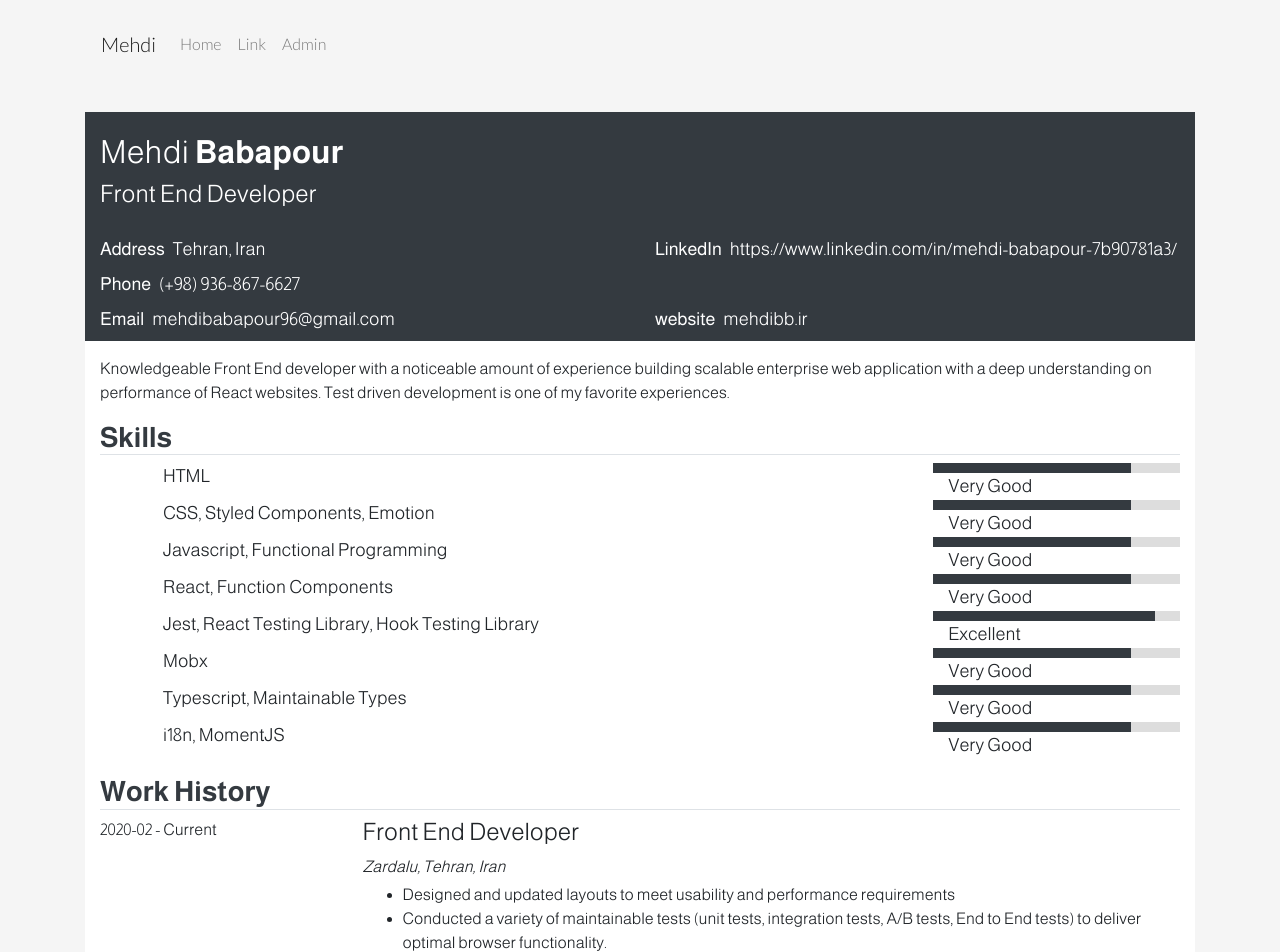
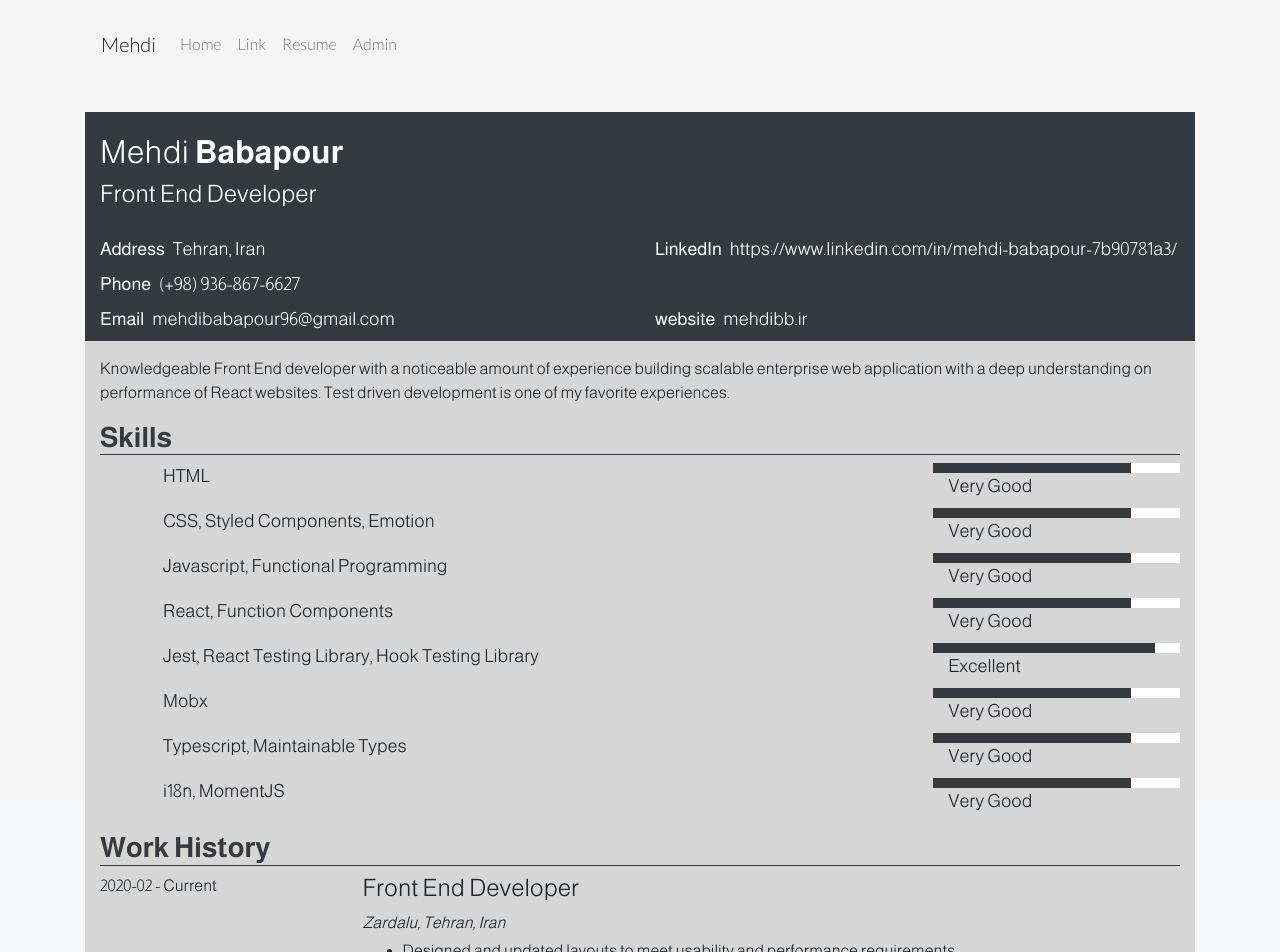
Before and after one commit to mehdibb/personal-blog-react, a React (Create React App) app: page /resume in a window 1280 px wide. Shown: the top 952 px of the page. Built offline with nearby package versions, Linux system fonts and the light colour scheme; no server answers; what contentful-management would draw is missing.

Commit message:
fix netlify redirect issue

```diff
--- a/src/pages/application/index.scss
+++ b/src/pages/application/index.scss
@@ -6,8 +6,12 @@ body,
   height: 100%;
 }
 
+html:root {
+  --gray-light: #d6d6d6;
+}
+
 html {
-  background-color: #f5f5f5;
+  background-color: var(--light);
 }
 
 h1,
--- a/src/pages/application/index.tsx
+++ b/src/pages/application/index.tsx
@@ -8,7 +8,7 @@ import {
   Nav,
 } from 'react-bootstrap';
 import { Access, AccessContext, AccessType } from '../../lib/utilities';
-import {BrowserRouter as Router, Route, Switch} from 'react-router-dom';
+import {BrowserRouter as Router, Redirect, Route, Switch} from 'react-router-dom';
 import Home from '../home';
 import Resume from '../resume';
 
@@ -43,8 +43,9 @@ export default function App(): React.ReactElement {
               <Navbar.Toggle aria-controls="basic-navbar-nav" />
               <Navbar.Collapse id="basic-navbar-nav">
                 <Nav className="mr-auto">
-                  <Nav.Link href="#home">Home</Nav.Link>
+                  <Nav.Link href="/">Home</Nav.Link>
                   <Nav.Link href="#link">Link</Nav.Link>
+                  <Nav.Link href="/resume">Resume</Nav.Link>
                   <Nav.Link onClick={handleAccessButtonClick}>{accessContext.type === AccessType.Admin ? 'User' : 'Admin'}</Nav.Link>
                 </Nav>
               </Navbar.Collapse>
@@ -55,7 +56,7 @@ export default function App(): React.ReactElement {
                             <Home />
                         </Route>
                         <Route path='/home'>
-                          <Home />
+                          <Redirect to="/" />
                         </Route>
                         <Route path='/resume'>
                           <Resume />
--- a/src/pages/resume/index.tsx
+++ b/src/pages/resume/index.tsx
@@ -139,7 +139,7 @@ function SkillComponent({title, proficiency} : SkillProps): React.ReactElement {
   }, [proficiency])
 
   return (
-    <StyledSkill className="d-flex ml-5">
+    <StyledSkill className="d-flex ml-5 mb-2">
       <Col >{title}</Col>
       <Col className="col-3">
         <Row className="mr-0"><Percentage value={proficiency} /></Row>
@@ -231,18 +231,18 @@ function Resume({className}: Props): React.ReactElement {
             my favorite experiences.
           </Col>
         </Row>
-        <h3 className="border-bottom mt-3">Skills</h3>
+        <h3 className="border-bottom border-dark mt-3">Skills</h3>
         {SKILLS.map(({proficiency, title}, index) => <SkillComponent
           proficiency={proficiency}
           title={title}
           key={index}
           />)}
-        <h3 className="border-bottom mt-3">Work History</h3>
+        <h3 className="border-bottom border-dark mt-3">Work History</h3>
         {WORK_HISTORY.map((historyItem, index) => <ExperienceComponent
           item={historyItem}
           key={index}
           />)}
-        <h3 className="border-bottom mt-3">Education</h3>
+        <h3 className="border-bottom border-dark mt-3">Education</h3>
         {EDUCATION_HISTORY.map((historyItem, index) => <ExperienceComponent
           item={historyItem}
           key={index}
--- a/src/pages/resume/styles.ts
+++ b/src/pages/resume/styles.ts
@@ -7,7 +7,7 @@ export const Description = styled(Col)`
 `;
 
 export const Percentage = styled(Col)<{value: number}>`
-  background-color: #ddd;
+  background-color: var(--white);
   height: 10px;
   position: relative;
 
@@ -71,7 +71,7 @@ export const Content = styled(Col)`
 `;
 
 export const StyledResume = styled(Container)`
-  background-color: var(--white);
+  background-color: var(--gray-light);
 
   * {
     font-family: 'Almarai', sans-serif;
```
Also changed, not shown: 1 other file (tests, documents, lock files or other folders).
